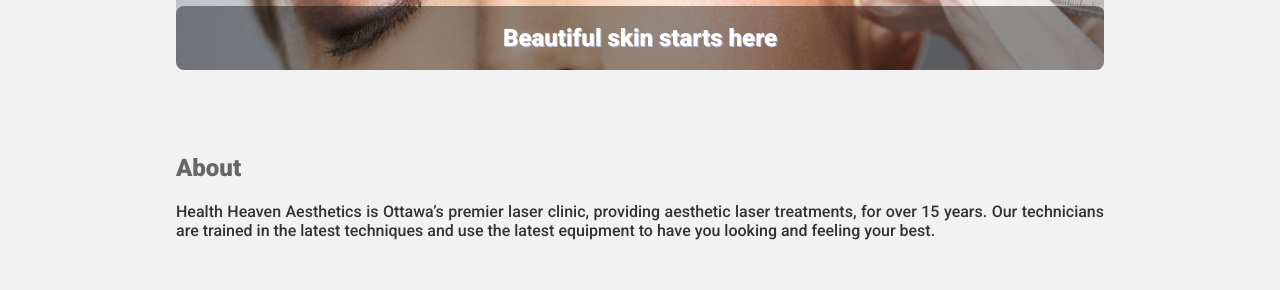
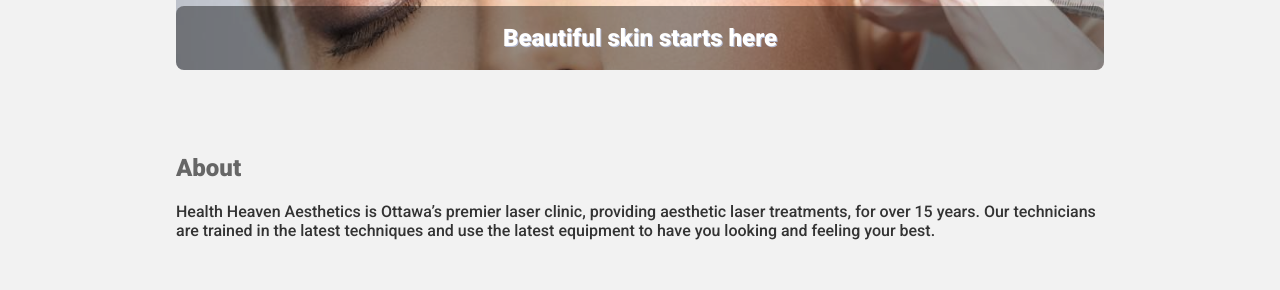
Before and after one commit to LaithAlwani/hh-aesthetics, a Next.js app: page / in a window 1280 px wide. Shown: the part 378-668 px from the top of the page. Built offline with nearby package versions, Linux system fonts and the light colour scheme.

Commit message:
fixes text in about section

```diff
--- a/styles/home.css
+++ b/styles/home.css
@@ -155,9 +155,6 @@ nav .open-nav {
 /*hero Ends*/
 
 /*About*/
-.about {
-  text-align: justify;
-}
 /*About Ends*/
 
 /*Services*/
```
